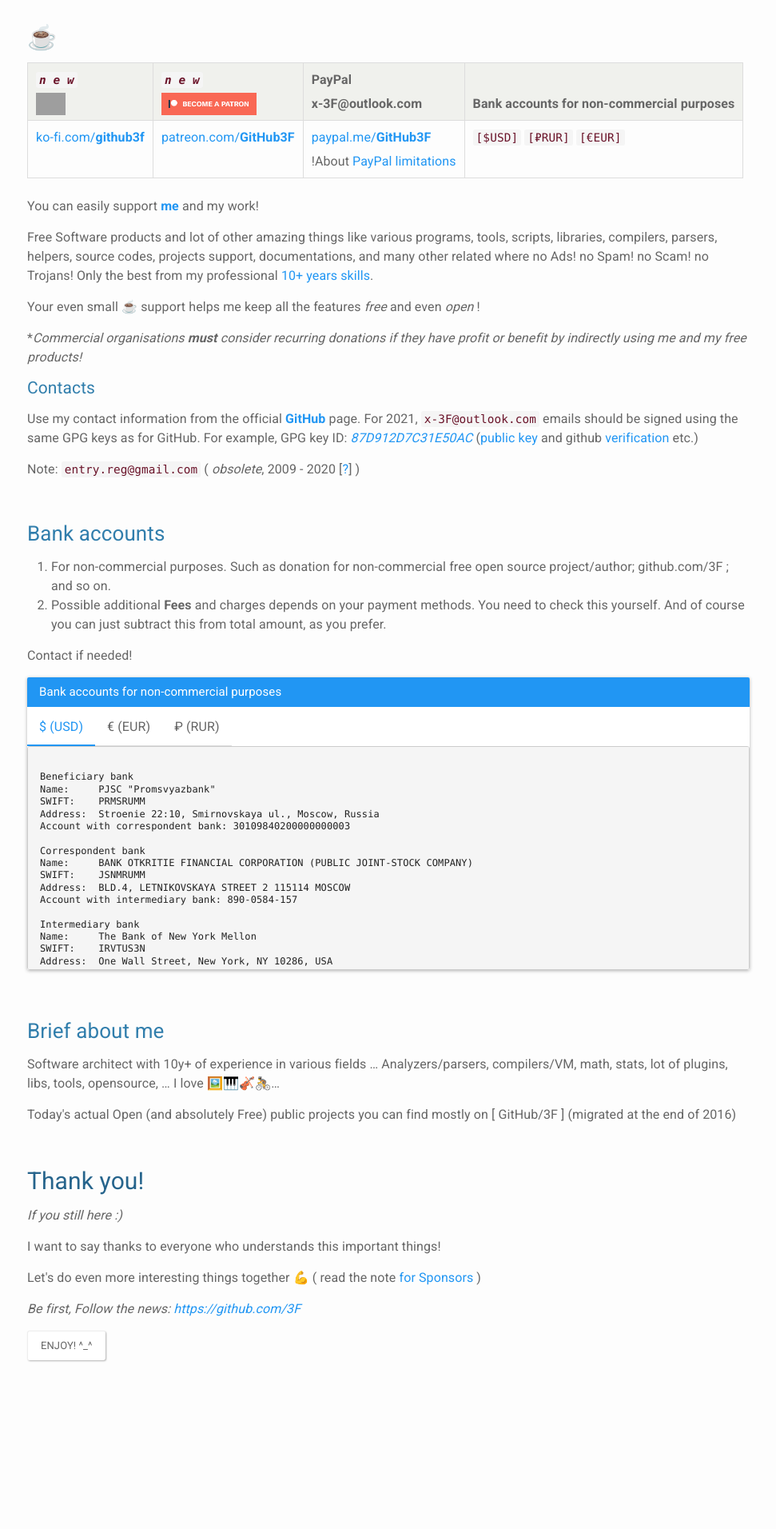
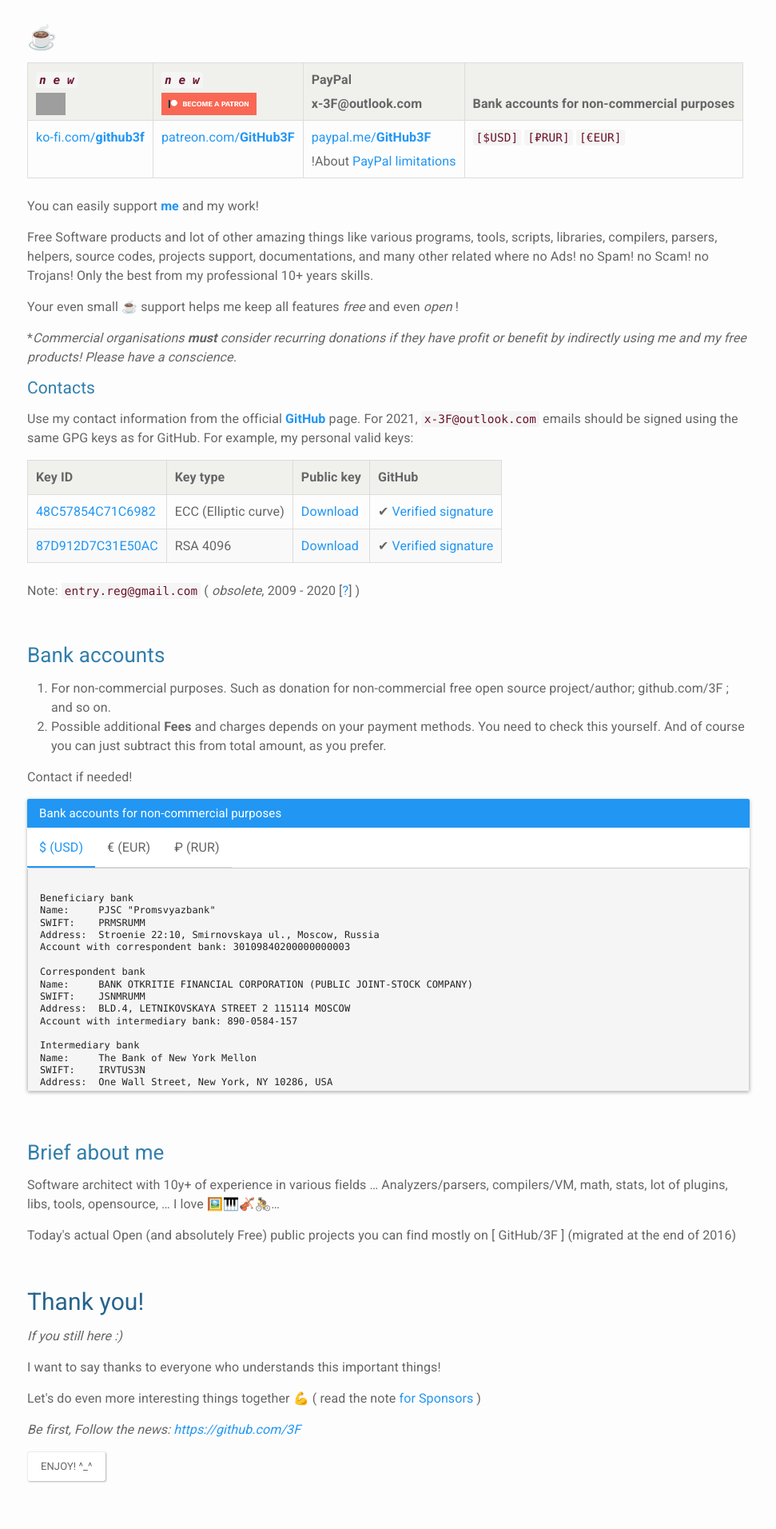
Before and after one commit to 3F/3F.github.io, a Jekyll site: the page built from Donation.md, in a window 1280 px wide. Shown: the whole page at 80% size, without its empty margins (154-1125 px from the left). Built offline with Jekyll 4.4.1, drawn with Linux system fonts in a browser that asks for light colours; nearby versions of some CDN libraries; before the commit the page ends 1761 px from its top, so only the background shows below that; grey boxes are pictures that could not be loaded.

Commit message:
GPG ECC key

```diff
--- a/Donation.md
+++ b/Donation.md
@@ -9,19 +9,24 @@
 
 *`n e w`* <br /> <a href='https://ko-fi.com/github3f' target='_blank'><img height='28' style='border:0px;height:28px;' src='https://az743702.vo.msecnd.net/cdn/kofi1.png?v=2' border='0' alt='Buy Me a Coffee' /></a> | *`n e w`* <br /> <a href="https://www.patreon.com/GitHub3F"><img height='28' style='border:0px;height:28px;' src='/img/become_a_patron_button.png' border='0' alt="Become a Patron" /></a> | PayPal <br/>x-3F@outlook.com | Bank accounts for non-commercial purposes
 --------------|-------------|-------|------
-[ko-fi.com/**github3f**](https://ko-fi.com/github3f) | [patreon.com/**GitHub3F**](https://www.patreon.com/GitHub3F) | [paypal.me/**GitHub3F**](https://www.paypal.me/GitHub3F) <br />!About <a href="/Donation/PayPal/limitations/" target="blank">PayPal limitations</a> | [`[$USD]`](#iUSD) [`[₽RUR]`](#iRUR) [`[€EUR]`](#iEUR)
+[ko-fi.com/**github3f**](https://ko-fi.com/github3f) | [patreon.com/**GitHub3F**](https://www.patreon.com/GitHub3F) | [paypal.me/**GitHub3F**](https://www.paypal.me/GitHub3F) <br />!About <a href="/Donation/PayPal/limitations" target="blank">PayPal limitations</a> | [`[$USD]`](#iUSD) [`[₽RUR]`](#iRUR) [`[€EUR]`](#iEUR)
 
 You can easily support [**me**](https://github.com/3F) and my work!
 
-Free Software products and lot of other amazing things like various programs, tools, scripts, libraries, compilers, parsers, helpers, source codes, projects support, documentations, and many other related where no Ads! no Spam! no Scam! no Trojans! Only the best from my professional [10+ years skills](#brief-about-me).
+Free Software products and lot of other amazing things like various programs, tools, scripts, libraries, compilers, parsers, helpers, source codes, projects support, documentations, and many other related where no Ads! no Spam! no Scam! no Trojans! Only the best from my professional 10+ years skills.
 
-Your even small ☕ support helps me keep all the features *free* and even *open* !
+Your even small ☕ support helps me keep all features *free* and even *open* !
 
-\**Commercial organisations **must** consider recurring donations if they have profit or benefit by indirectly using me and my free products!*
+\**Commercial organisations **must** consider recurring donations if they have profit or benefit by indirectly using me and my free products! Please have a conscience.*
 
 #### Contacts
 
-Use my contact information from the official [**GitHub**](https://github.com/3F) page. For 2021, `{{ site.email }}` emails should be signed using the same GPG keys as for GitHub. For example, GPG key ID: [*87D912D7C31E50AC*](http://keys.gnupg.net/pks/lookup?search=0x87D912D7C31E50AC&fingerprint=on&hash=on&exact=on&op=index) ([public key](http://keys.gnupg.net/pks/lookup?op=get&search=0x87D912D7C31E50AC) and github [verification](https://github.com/3F/UnmanagedEmitCalli/commit/cf6dea8f8da46f9b5b6c71b22432140d4149739d) etc.)
+Use my contact information from the official [**GitHub**](https://github.com/3F) page. For 2021, `{{ site.email }}` emails should be signed using the same GPG keys as for GitHub. For example, my personal valid keys:
+
+Key ID | Key type | Public key | GitHub
+-------|----------|------------|--------------
+[48C57854C71C6982](https://keyserver.ubuntu.com/pks/lookup?search=0x48C57854C71C6982&fingerprint=on&hash=on&exact=on&op=index) | ECC (Elliptic curve) | [Download](https://keyserver.ubuntu.com/pks/lookup?op=get&search=0xbc8003c6bafee09d6852ef4a48c57854c71c6982) | ✔ [Verified signature](https://github.com/3F/sandbox/commit/ff293eb3ecc6b590f7d563b6febf5e7df5f3b75f)
+[87D912D7C31E50AC](https://keyserver.ubuntu.com/pks/lookup?search=0x87D912D7C31E50AC&fingerprint=on&hash=on&exact=on&op=index) | RSA 4096 | [Download](https://keyserver.ubuntu.com/pks/lookup?op=get&search=0xe70807a577c809b2d897ed5587d912d7c31e50ac) | ✔ [Verified signature](https://github.com/3F/UnmanagedEmitCalli/commit/cf6dea8f8da46f9b5b6c71b22432140d4149739d)
 
 Note: [`{{ site.email0 }}`](https://twitter.com/GitHub3F/status/1204167272312512512) ( *obsolete*, 2009 - 2020 [[?](https://twitter.com/GitHub3F/status/1204167272312512512)] )
 
@@ -120,7 +125,7 @@
 
 I want to say thanks to everyone who understands this important things!
 
-Let's do even more interesting things together 💪  ( read the note <a href="/Donation/Sponsors/" target="blank">for Sponsors</a> )
+Let's do even more interesting things together 💪  ( read the note <a href="/Donation/Sponsors" target="blank">for Sponsors</a> )
 
 *Be first, Follow the news: [https://github.com/3F](https://github.com/3F)*
 
```
